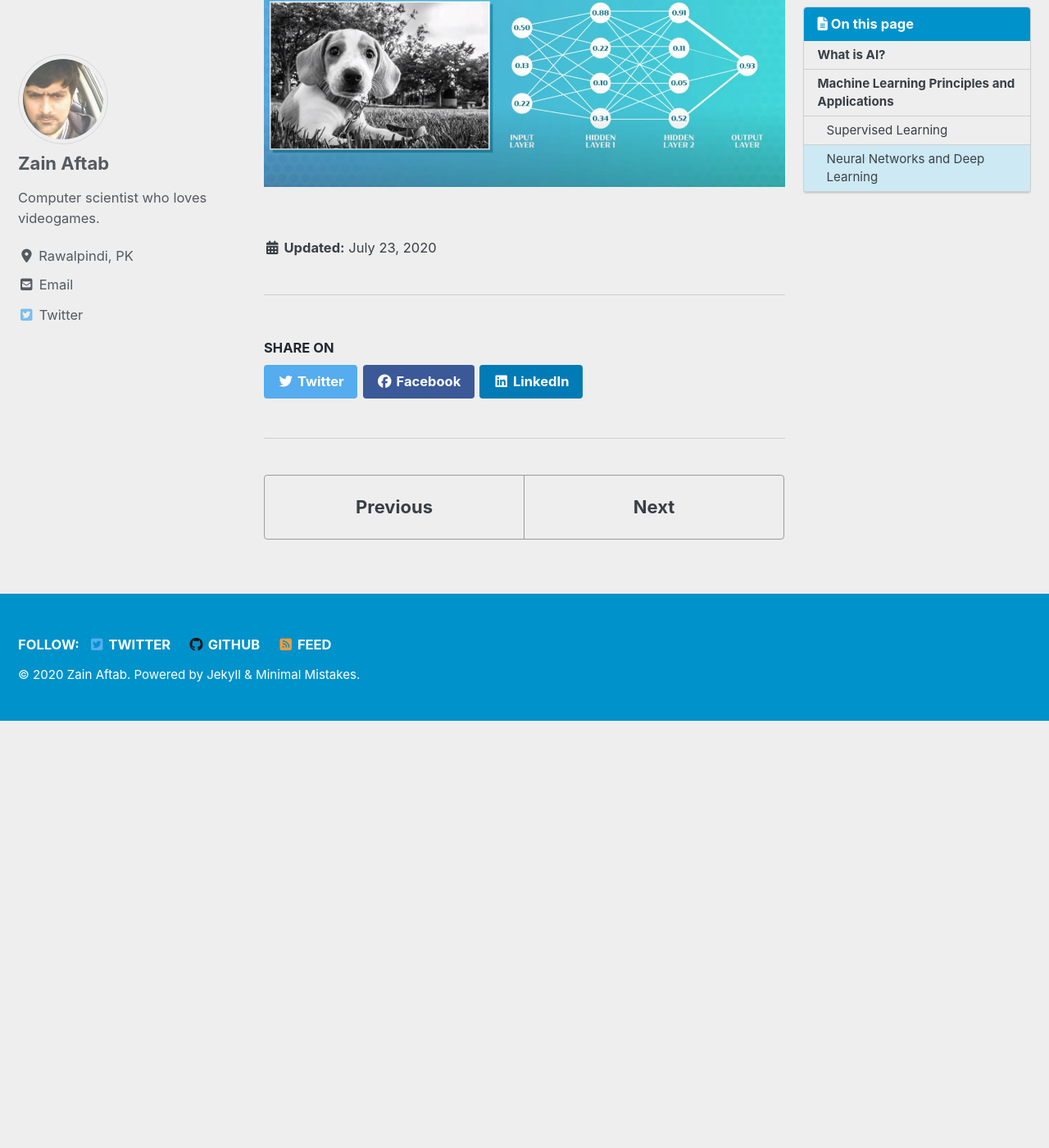
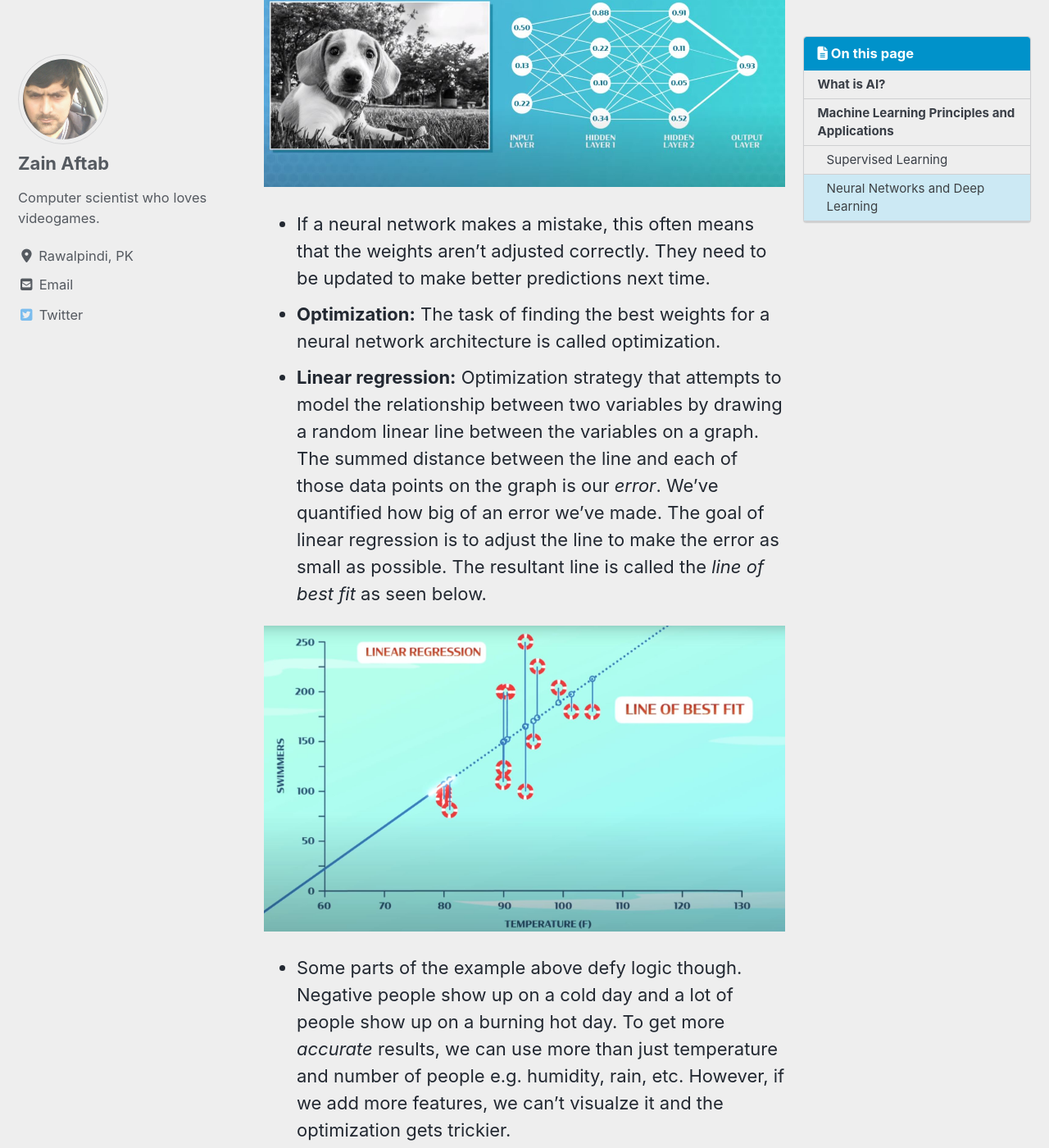
Before and after one commit to zainaftab2225/zainaftab2225.github.io, a Jekyll site: the page built from _computerscience/basics-of-ai.md, in a window 1280 px wide and 1400 px high, scrolled down 4573 px. Shown: the whole window at 82% size. Built offline with Jekyll 4.4.1, drawn with Linux system fonts in a browser that asks for light colours; cached includes are drawn as plain includes; nearby versions of some CDN libraries; before the commit the page ends 5452 px from its top, so only the background shows below that; some of the changed text lies outside the part shown.

Commit message:
neural networks

```diff
--- a/_computerscience/basics-of-ai.md
+++ b/_computerscience/basics-of-ai.md
@@ -51,3 +51,11 @@ toc: true
 - In the example below, we are trying to detect a dog in a grayscale image. Each number in the input layer represents the brightness of the pixel. Each neuron in the hidden layers may focus on a complexity e.g. the curve of the nose. So it will try to detect the upper part as bright and lower part as dark and apply weights accordingly. It squishes the results between 0 and 1 and passes it to the next layer and so on. When we reach the output layer, if the value is close to 1 then the computer has actually detected a dog.
 
 ![image-center](/images/computerscience/neural_network_1.JPG){: .align-center}
+
+- If a neural network makes a mistake, this often means that the weights aren't adjusted correctly. They need to be updated to make better predictions next time.
+- **Optimization:** The task of finding the best weights for a neural network architecture is called optimization.
+- **Linear regression:** Optimization strategy that attempts to model the relationship between two variables by drawing a random linear line between the variables on a graph. The summed distance between the line and each of those data points on the graph is our *error*. We've quantified how big of an error we've made. The goal of linear regression is to adjust the line to make the error as small as possible. The resultant line is called the *line of best fit* as seen below.
+
+![image-center](/images/computerscience/neural_network_2.JPG){: .align-center}
+
+- Some parts of the example above defy logic though. Negative people show up on a cold day and a lot of people show up on a burning hot day. To get more *accurate* results, we can use more than just temperature and number of people e.g. humidity, rain, etc. However, if we add more features, we can't visualze it and the optimization gets trickier.
```
Also changed, not shown: images/computerscience/neural_network_2.JPG (added).
